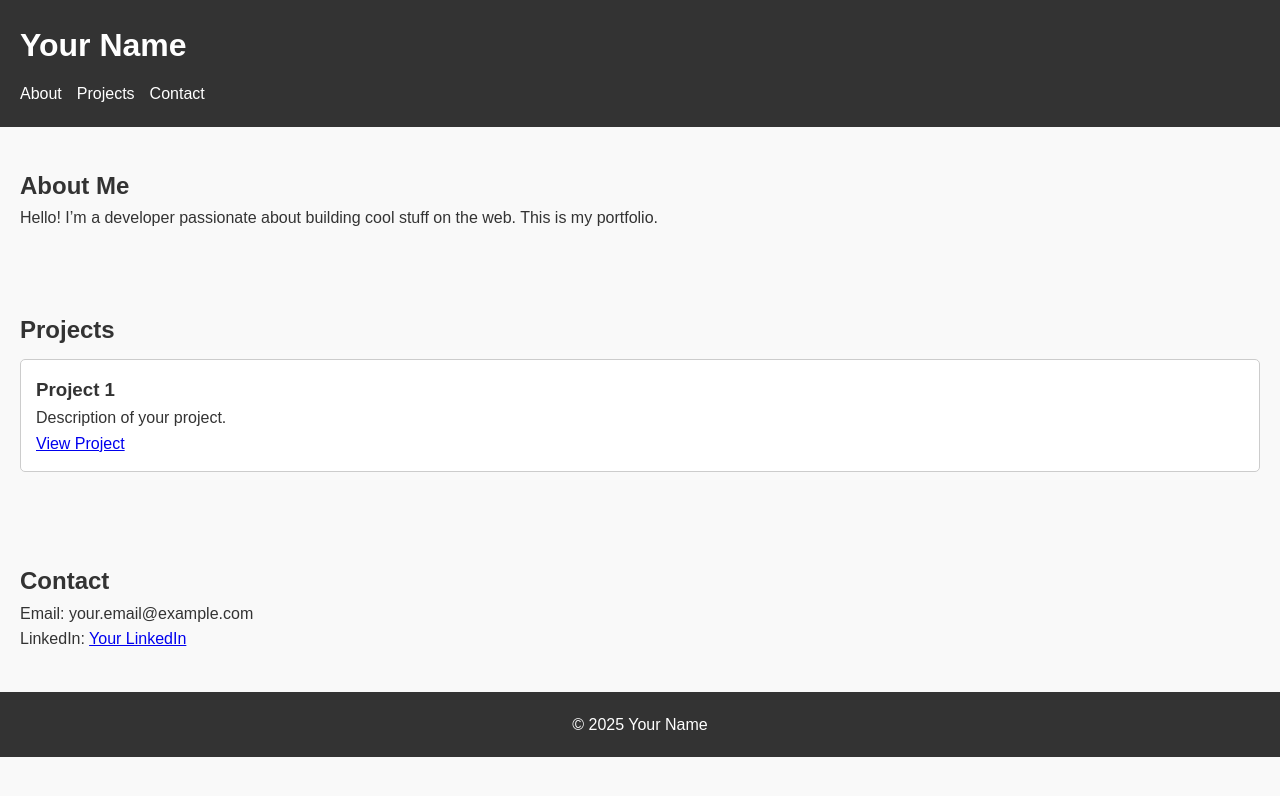
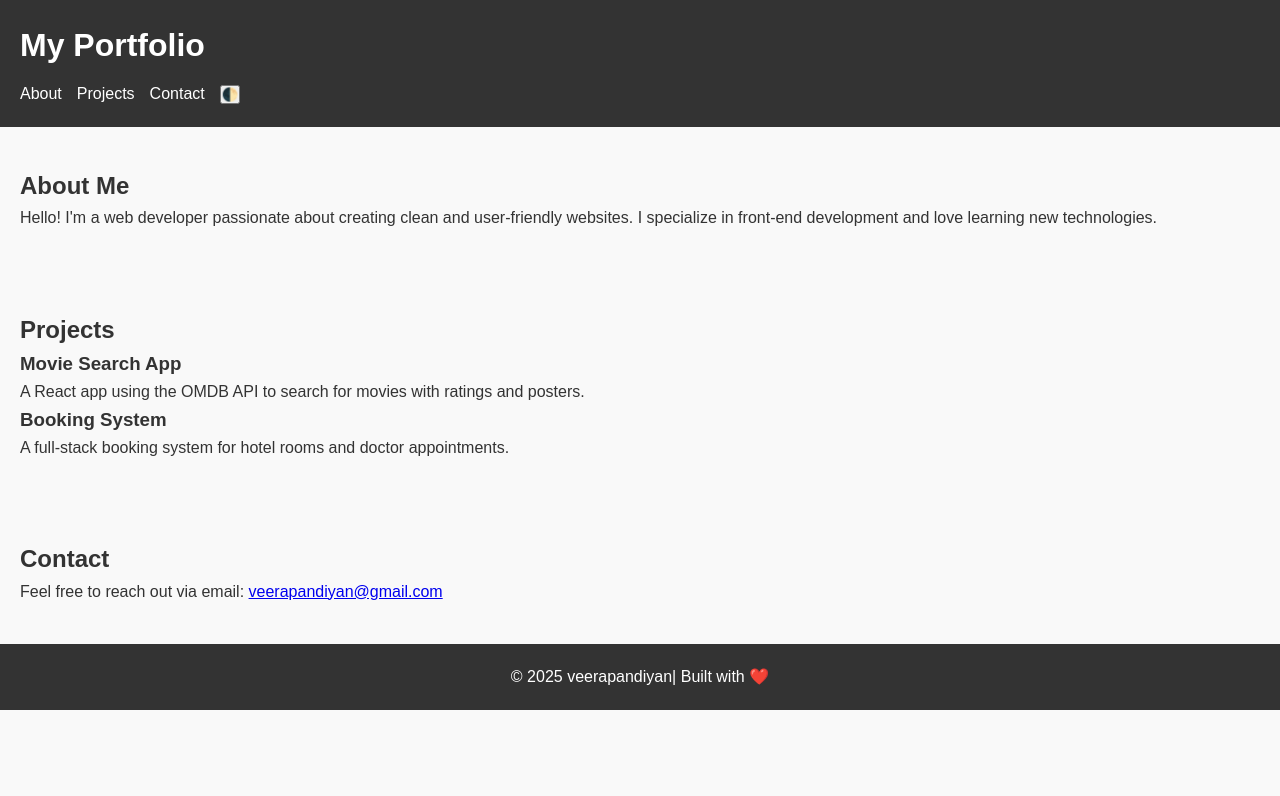
Before and after one commit to veerapandiyan20324u48032-alt/portfolio.veerapandiyan, a plain HTML site: page index.html in a window 1280 px wide. Drawn offline with Linux system fonts and the light colour scheme.

Commit message:
Update index.html

```diff
--- a/index.html
+++ b/index.html
@@ -3,44 +3,66 @@
 <head>
   <meta charset="UTF-8" />
   <meta name="viewport" content="width=device-width, initial-scale=1.0"/>
-  <title>Your Name | Portfolio</title>
+  <title>veerapandiyan Portfolio</title>
   <link rel="stylesheet" href="style.css" />
 </head>
 <body>
   <header>
-    <h1>Your Name</h1>
+    <div class="container">
+      <h1>My Portfolio</h1>
       <nav>
         <ul>
           <li><a href="#about">About</a></li>
           <li><a href="#projects">Projects</a></li>
           <li><a href="#contact">Contact</a></li>
+          <li><button id="theme-toggle">🌓</button></li>
         </ul>
       </nav>
+    </div>
   </header>
 
+  <main>
+    <!-- About -->
     <section id="about">
+      <div class="container">
         <h2>About Me</h2>
-    <p>Hello! I’m a developer passionate about building cool stuff on the web. This is my portfolio.</p>
+        <p>Hello! I'm a web developer passionate about creating clean and user-friendly websites.
+           I specialize in front-end development and love learning new technologies.</p>
+      </div>
     </section>
 
+    <!-- Projects -->
     <section id="projects">
+      <div class="container">
         <h2>Projects</h2>
-    <div class="project-card">
-      <h3>Project 1</h3>
-      <p>Description of your project.</p>
-      <a href="#">View Project</a>
+        <div class="project-list">
+          <div class="project">
+            <h3>Movie Search App</h3>
+            <p>A React app using the OMDB API to search for movies with ratings and posters.</p>
           </div>
-    <!-- Add more projects here -->
+          <div class="project">
+            <h3>Booking System</h3>
+            <p>A full-stack booking system for hotel rooms and doctor appointments.</p>
+          </div>
+        </div>
+      </div>
     </section>
 
+    <!-- Contact -->
     <section id="contact">
+      <div class="container">
         <h2>Contact</h2>
-    <p>Email: your.email@example.com</p>
-    <p>LinkedIn: <a href="#">Your LinkedIn</a></p>
+        <p>Feel free to reach out via email:
+          <a href="mailto:veerapandiyan@gmail.com">veerapandiyan@gmail.com</a>
+        </p>
+      </div>
     </section>
+  </main>
 
   <footer>
-    <p>© 2025 Your Name</p>
+    <div class="container">
+      <p>&copy; 2025 veerapandiyan| Built with ❤️</p>
+    </div>
   </footer>
 
   <script src="script.js"></script>
```
Lines whose indentation alone changed are shown as unchanged.
